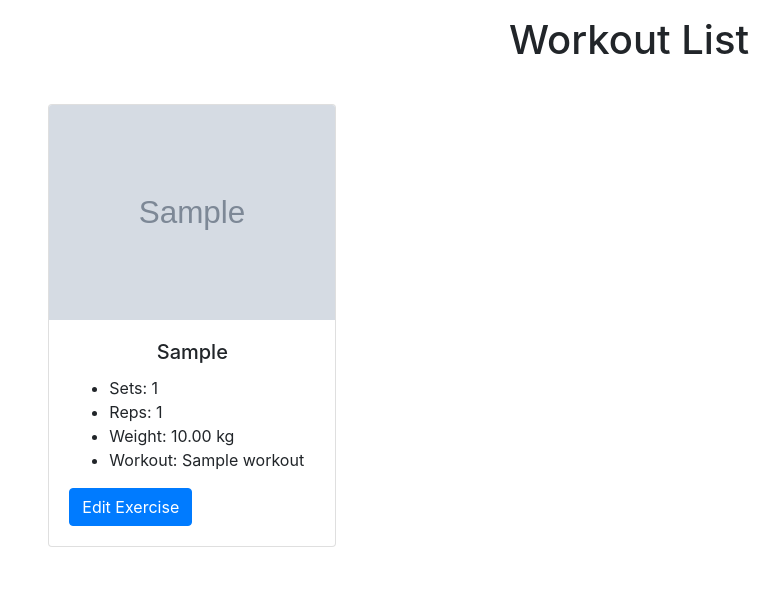
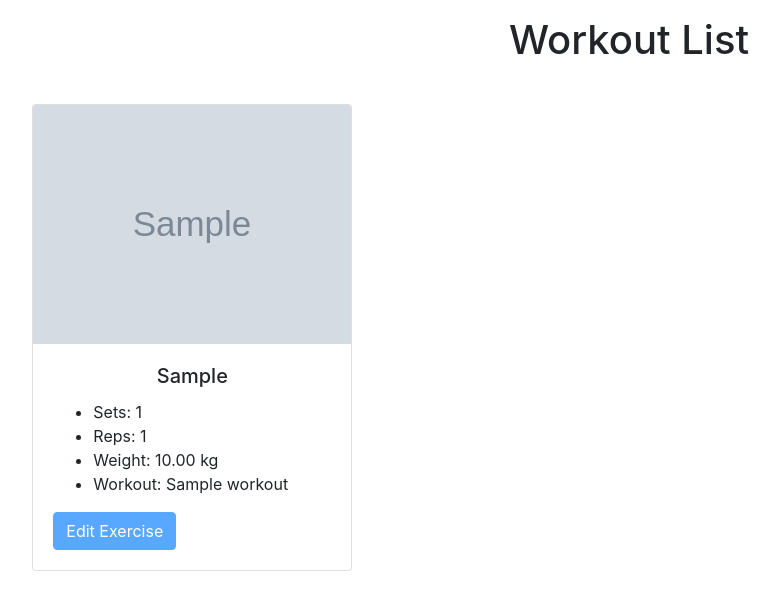
Before and after one commit to MattDunks94/create_workout_app_broken, a Django app: template templates/index.html in a window 1280 px wide. Shown: the part 72-682 px from the top of the page, without its empty margins (11-790 px from the left). Run offline with Django 3.2, Linux system fonts and the light colour scheme; the template is opened without the code that fills it: values that come from a table or form of the project are taken from there, others are empty; tables that the repository leaves empty hold one stand-in row (values such as "Sample post"); grey boxes marked "Sample" are stand-in pictures; some libraries are stand-ins or nearby versions.

Commit message:
added template language, if statement checking if user is the created_by user to enable editing.

```diff
--- a/templates/index.html
+++ b/templates/index.html
@@ -7,13 +7,12 @@
 <div class="row">
     {% for exercise in exercise_list %}
     <div class="col-sm-4 py-3">
-        <div class="card m-auto" style="width: 18rem;">
+        <div class="card m-auto" style="width: 20rem;">
             {% if "placeholder" in exercise.workout.featured_image.url %}
             <img src="https://res.cloudinary.com/die65ihvc/image/upload/v1667139010/PROJECT-4/featured-placeholder_psw6rc.jpg"
                 class="card-img-top" alt="placeholder">
             {% else %}
-            <img src="{{ exercise.workout.featured_image }}"
-                class="card-img-top" alt="placeholder">
+            <img src="{{ exercise.workout.featured_image }}" class="card-img-top" alt="placeholder">
             {% endif %}
             <div class="card-body">
                 <h5 class="card-title text-center">{{ exercise.exercise }}</h5>
@@ -23,7 +22,12 @@
                     <li>Weight: {{ exercise.weight }} kg</li>
                     <li>Workout: {{ exercise.workout }}</li>
                 </ul>
+                {% if user == exercise.created_by %}
                 <a href="#" class="btn btn-primary">Edit Exercise</a>
+                {% else %}
+                <a href="#" class="btn btn-primary disabled">Edit Exercise</a>
+                {% endif %}
+
             </div>
         </div>
     </div>
@@ -31,5 +35,4 @@
 </div>
 
 
-
 {% endblock %}
```
